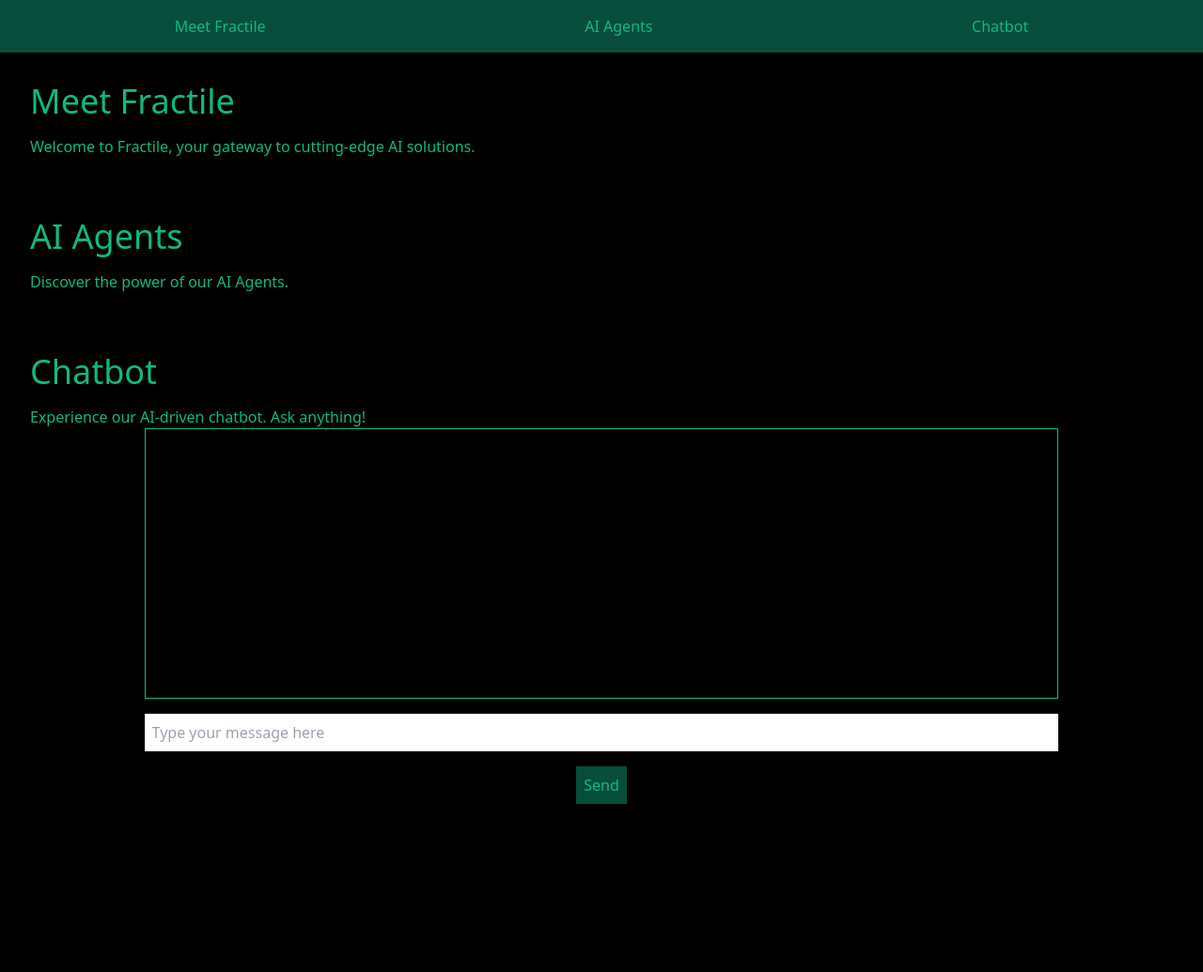
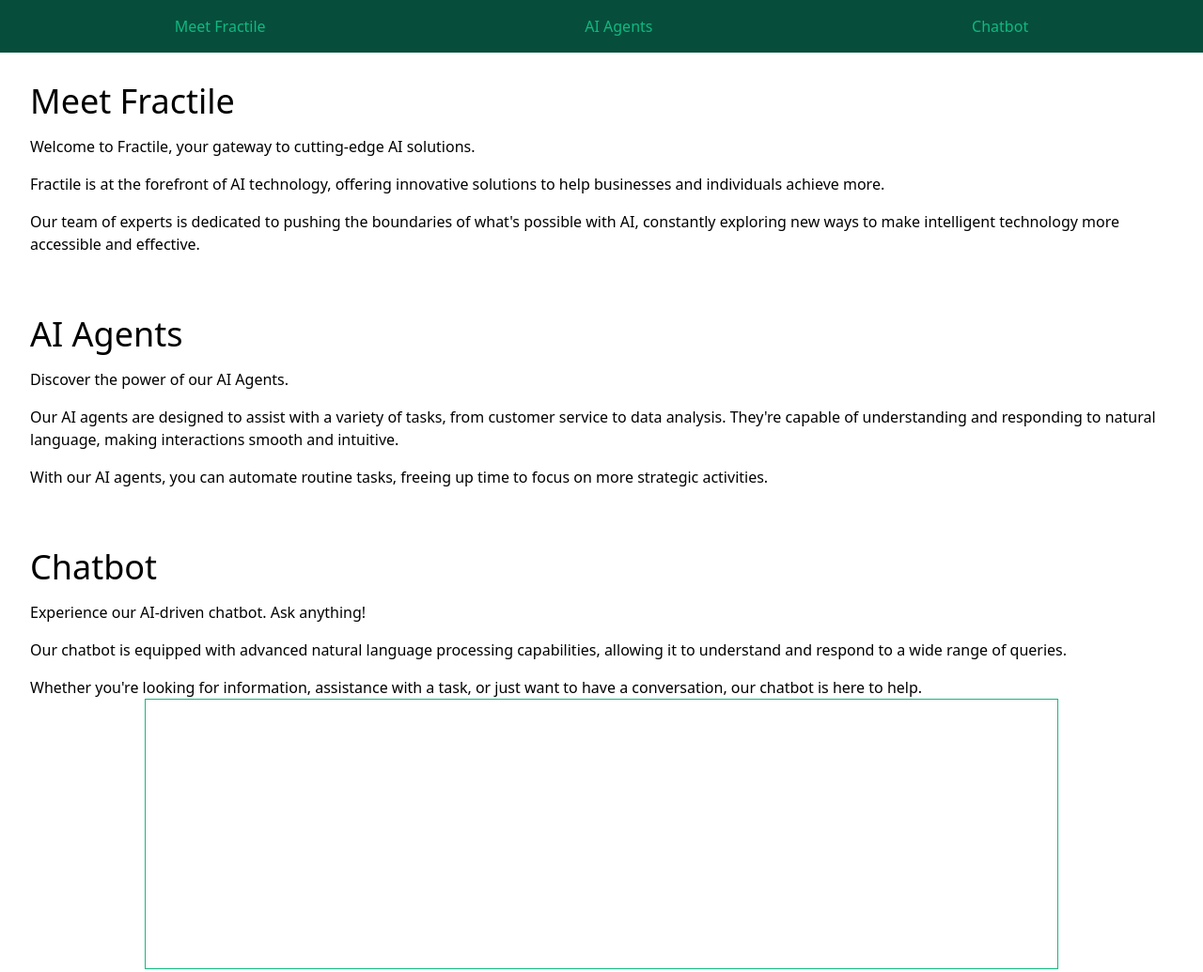
Before and after one commit to FractileMVP/homepage, a plain HTML site: page index.html in a window 1280 px wide. Shown: the top 1035 px of the page at 94% size. Before the commit the page ends 888 px from the top, so only its background shows below. Drawn offline with nearby package versions, Linux system fonts and the light colour scheme.

Commit message:
Change background to light and add more mock content

```diff
--- a/index.html
+++ b/index.html
@@ -6,7 +6,7 @@
     <title>Fractile.io</title>
     <link href="https://cdn.jsdelivr.net/npm/tailwindcss@2.2.19/dist/tailwind.min.css" rel="stylesheet">
 </head>
-<body class="bg-black text-green-500">
+<body class="bg-white text-black">
     <header class="bg-green-900 p-4">
         <nav>
             <ul class="flex justify-around">
@@ -20,14 +20,20 @@
         <section id="meet-fractile" class="p-8">
             <h1 class="text-4xl">Meet Fractile</h1>
             <p class="mt-4">Welcome to Fractile, your gateway to cutting-edge AI solutions.</p>
+            <p class="mt-4">Fractile is at the forefront of AI technology, offering innovative solutions to help businesses and individuals achieve more.</p>
+            <p class="mt-4">Our team of experts is dedicated to pushing the boundaries of what's possible with AI, constantly exploring new ways to make intelligent technology more accessible and effective.</p>
         </section>
         <section id="ai-agents" class="p-8">
             <h1 class="text-4xl">AI Agents</h1>
             <p class="mt-4">Discover the power of our AI Agents.</p>
+            <p class="mt-4">Our AI agents are designed to assist with a variety of tasks, from customer service to data analysis. They're capable of understanding and responding to natural language, making interactions smooth and intuitive.</p>
+            <p class="mt-4">With our AI agents, you can automate routine tasks, freeing up time to focus on more strategic activities.</p>
         </section>
         <section id="chatbot" class="p-8">
             <h1 class="text-4xl">Chatbot</h1>
             <p class="mt-4">Experience our AI-driven chatbot. Ask anything!</p>
+            <p class="mt-4">Our chatbot is equipped with advanced natural language processing capabilities, allowing it to understand and respond to a wide range of queries.</p>
+            <p class="mt-4">Whether you're looking for information, assistance with a task, or just want to have a conversation, our chatbot is here to help.</p>
             <div id="chat-container" class="flex flex-col items-center">
                 <div id="messages" class="border border-green-500 w-4/5 h-72 overflow-y-scroll mb-4 p-4"></div>
                 <input type="text" id="user-input" placeholder="Type your message here" class="w-4/5 p-2 mb-4">
```
